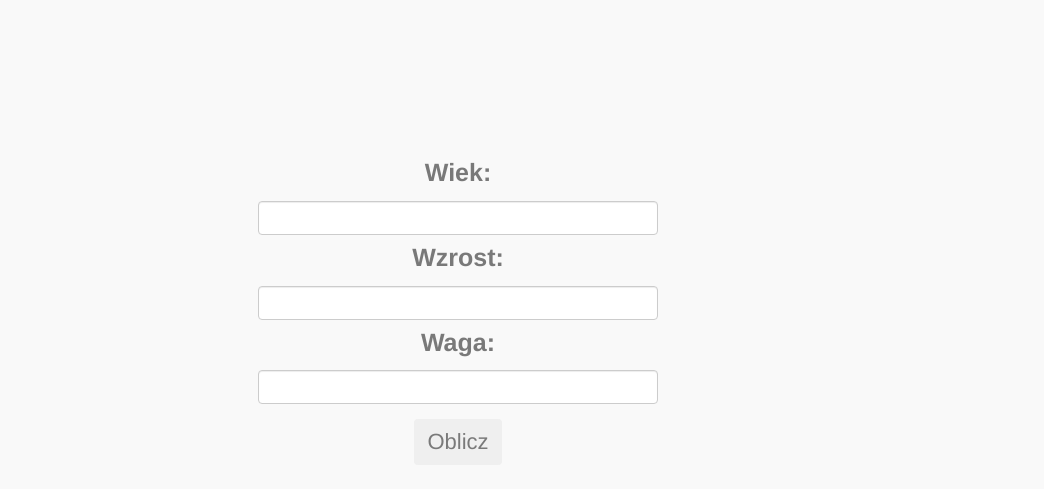
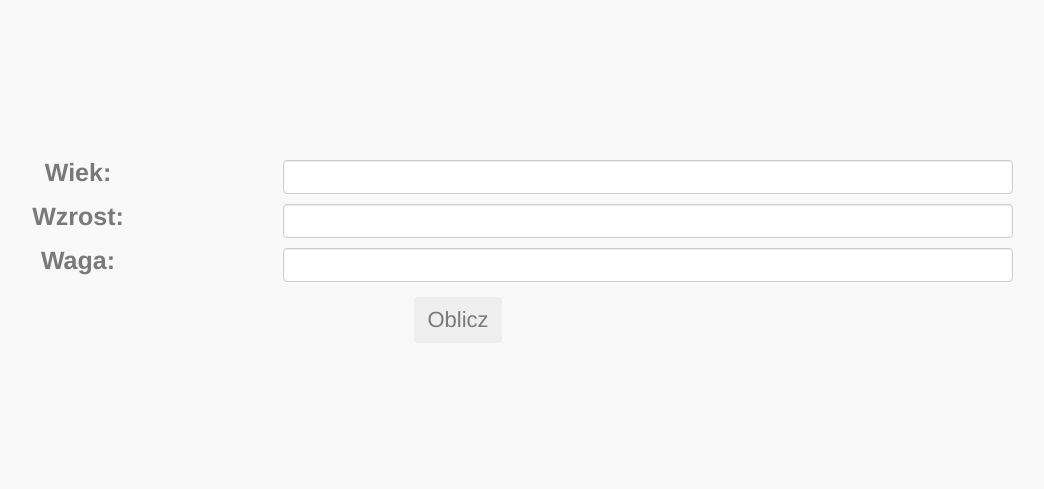
Before and after one commit to qmixi/mealio, a website: page index.html in a window 1280 px wide. Both pictures are taken after a click on the element "zacznij". Shown: the part 249-738 px from the top of the page, without its empty margins (182-1226 px from the left). Drawn offline with Linux system fonts and the light colour scheme.

Commit message:
mod index

```diff
--- a/css/main.less
+++ b/css/main.less
@@ -99,7 +99,7 @@ body {
 
 		.form-user {
 			margin: 20px auto 50px auto;
-			width: 400px;
+			//width: 400px;
 
 			button {
 			margin-top: 10px;
--- a/index.html
+++ b/index.html
@@ -7,7 +7,8 @@
     <link rel="stylesheet/less" type="text/css" href="css/main.less">
     <link href='http://fonts.googleapis.com/css?family=Pacifico' rel='stylesheet' type='text/css'>
 
-	<script>//less.watch();</script><style type="text/css"></style>
+    <script>//less.watch();</script>
+    <style type="text/css"></style>
 </head>
 <body>
 <div class="bar"></div>
@@ -24,19 +25,28 @@
             <span class="start-btn" data-bind="click: goToForm">zacznij</span>
         </div>
         <div class="form-user" data-bind="visible: mode() == 'form'">
-				<form>
+            <form class="container">
                 <div class="form-group">
-						<div class="form-st">
-							<label for="age">Wiek:</label>
+                    <div class="form-st clearfix">
+                        <div class="col-md-4">
+                            <label for="age">Wiek:</label></div>
+                        <div class="col-md-8">
                             <input type="number" class="form-control">
                         </div>
-						<div class="form-st">
-							<label for="age">Wzrost:</label>
+                    </div>
+                    <div class="form-st clearfix">
+                        <div class="col-md-4">
+                            <label for="age">Wzrost:</label></div>
+                        <div class="col-md-8">
                             <input type="number" class="form-control">
                         </div>
-						<div class="form-st">
-							<label for="age">Waga:</label>
+                    </div>
+                    <div class="form-st clearfix">
+                        <div class="col-md-4">
+                            <label for="age">Waga:</label></div>
+                        <div class="col-md-8">
                             <input type="number" class="form-control">
+                        </div>
                     </div>
                     <div class="form-submit">
                         <button class="btn btn-defaut">Oblicz</button>
```
Lines whose indentation alone changed are shown as unchanged.
